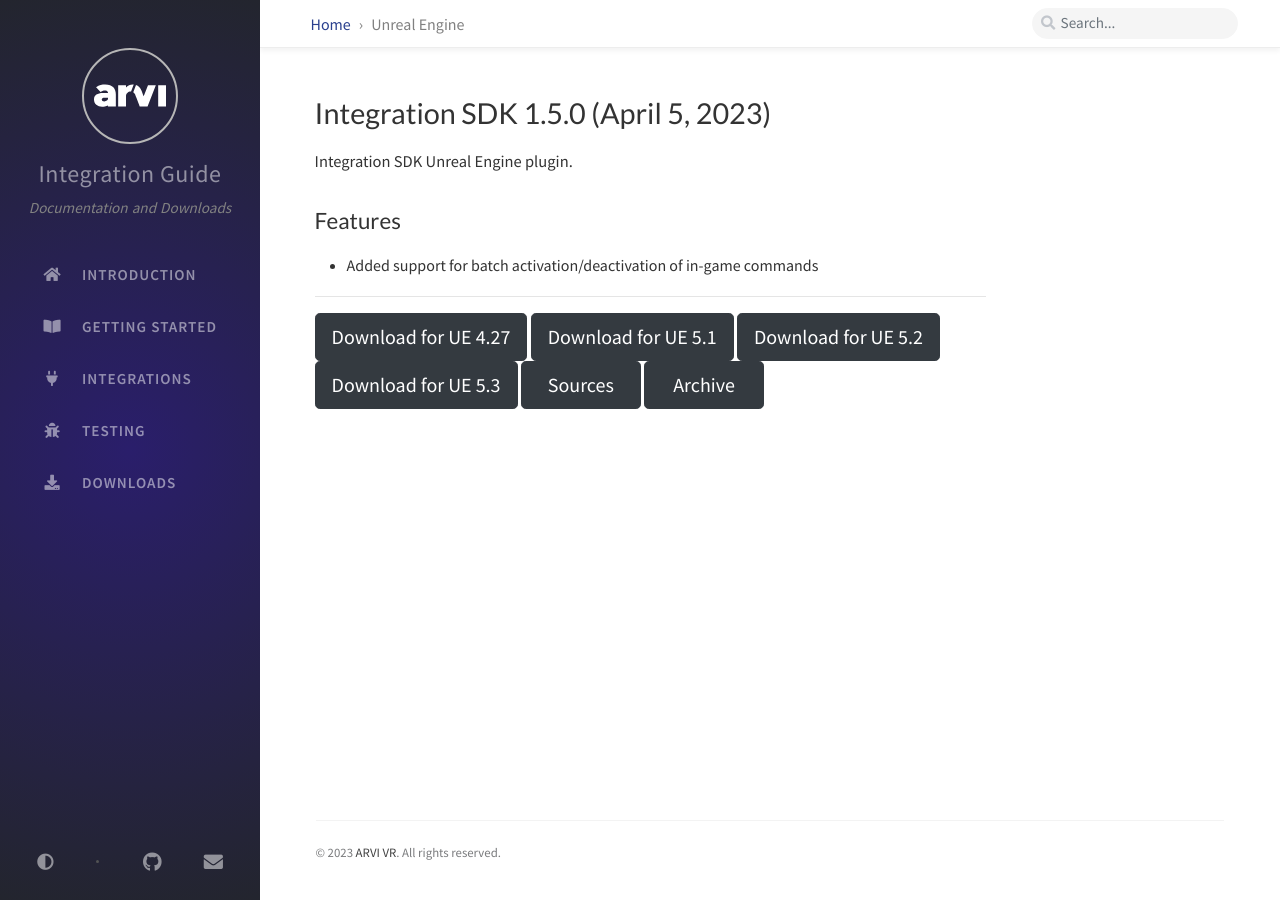
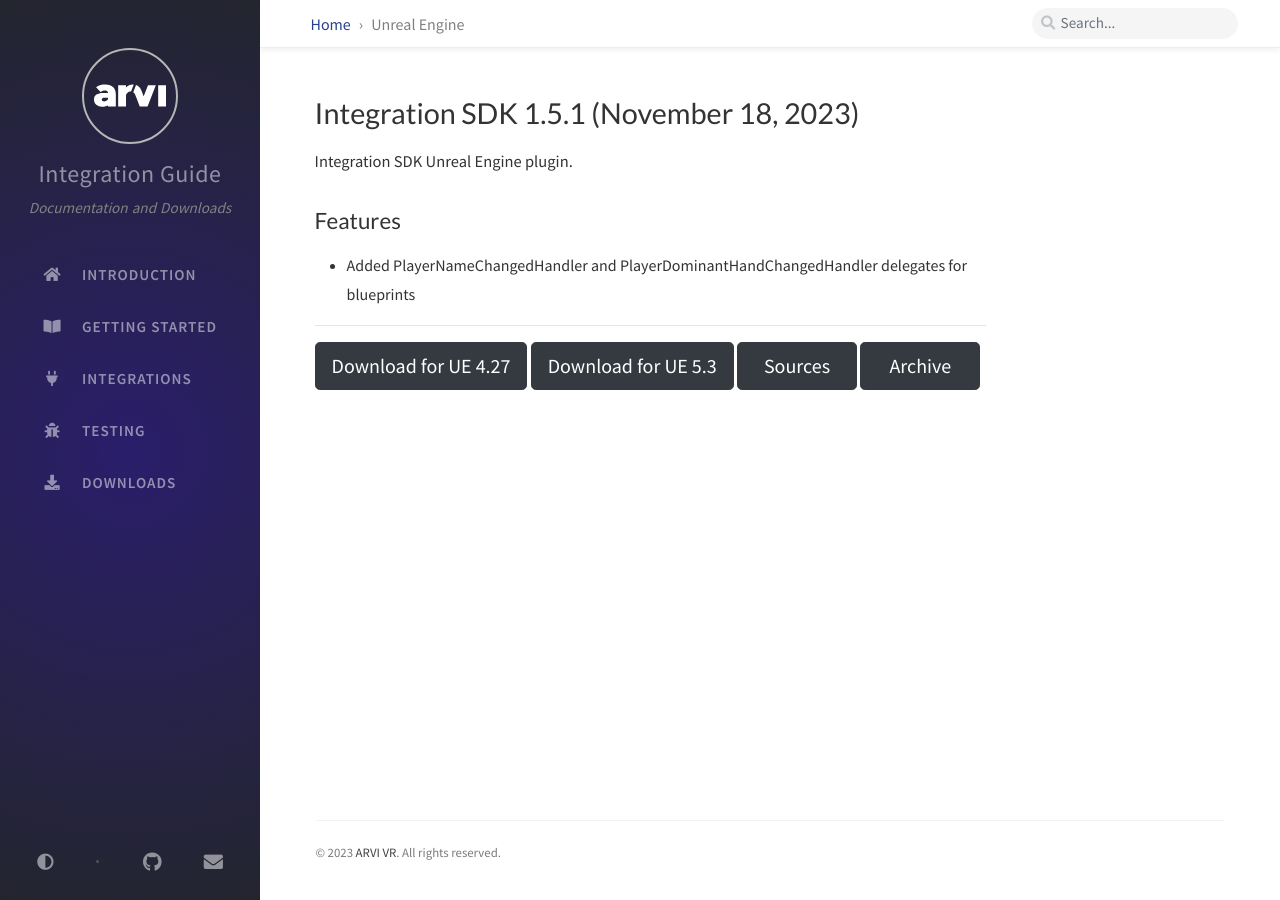
Before and after one commit to arvi-vr/integration-guide, a Jekyll site: the page built from _tabs/downloads-unreal.md, in a window 1280 px wide. Built offline with Jekyll 4.4.1, drawn with Linux system fonts in a browser that asks for light colours; comment, search, counter and statistics services are not loaded.

Commit message:
Unreal Integration SDK 1.5.1

```diff
--- a/_tabs/downloads-unreal.md
+++ b/_tabs/downloads-unreal.md
@@ -4,17 +4,15 @@
 menu: child
 ---
 
-# Integration SDK 1.5.0 (April 5, 2023)
+# Integration SDK 1.5.1 (November 18, 2023)
 
 Integration SDK Unreal Engine plugin.
 
 ## Features
-- Added support for batch activation/deactivation of in-game commands
+- Added PlayerNameChangedHandler and PlayerDominantHandChangedHandler delegates for blueprints
 
 <hr>
-<button onclick="window.open('https://github.com/arvi-vr/unreal-integration/releases/download/1.5.0/ARVIIntegration_UE4.27.zip')" type="button" class="btn btn-dark btn-lg">Download for UE 4.27</button>
-<button onclick="window.open('https://github.com/arvi-vr/unreal-integration/releases/download/1.5.0/ARVIIntegration_UE5.1.zip')" type="button" class="btn btn-dark btn-lg">Download for UE 5.1</button>
-<button onclick="window.open('https://github.com/arvi-vr/unreal-integration/releases/download/1.5.0/ARVIIntegration_UE5.2.zip')" type="button" class="btn btn-dark btn-lg">Download for UE 5.2</button>
-<button onclick="window.open('https://github.com/arvi-vr/unreal-integration/releases/download/1.5.0/ARVIIntegration_UE5.3.zip')" type="button" class="btn btn-dark btn-lg">Download for UE 5.3</button>
+<button onclick="window.open('https://github.com/arvi-vr/unreal-integration/releases/download/1.5.1/ARVIIntegration_UE4.27.zip')" type="button" class="btn btn-dark btn-lg">Download for UE 4.27</button>
+<button onclick="window.open('https://github.com/arvi-vr/unreal-integration/releases/download/1.5.1/ARVIIntegration_UE5.3.zip')" type="button" class="btn btn-dark btn-lg">Download for UE 5.3</button>
 <button onclick="window.open('https://github.com/arvi-vr/unreal-integration')" type="button" class="btn btn-dark btn-lg">Sources</button>
 <button onclick="window.open('https://github.com/arvi-vr/unreal-integration/releases')" type="button" class="btn btn-dark btn-lg">Archive</button>
```
